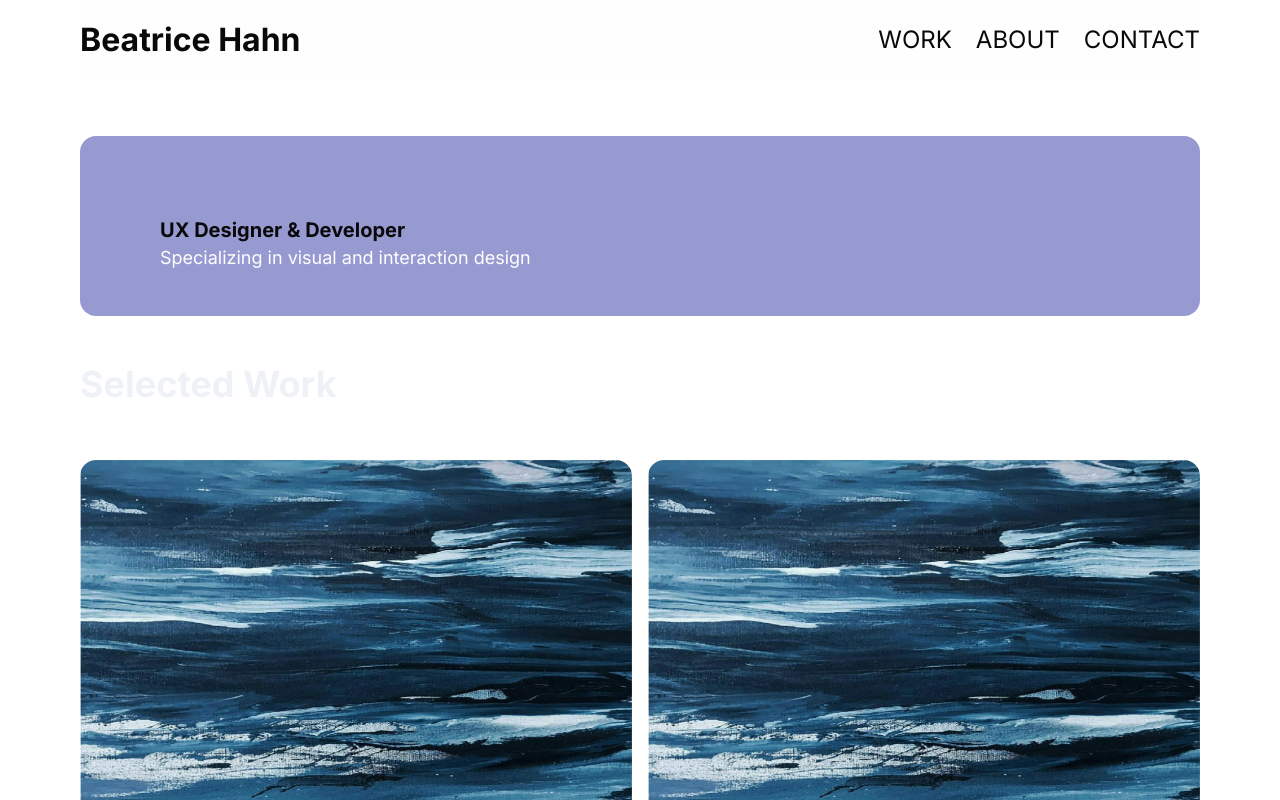
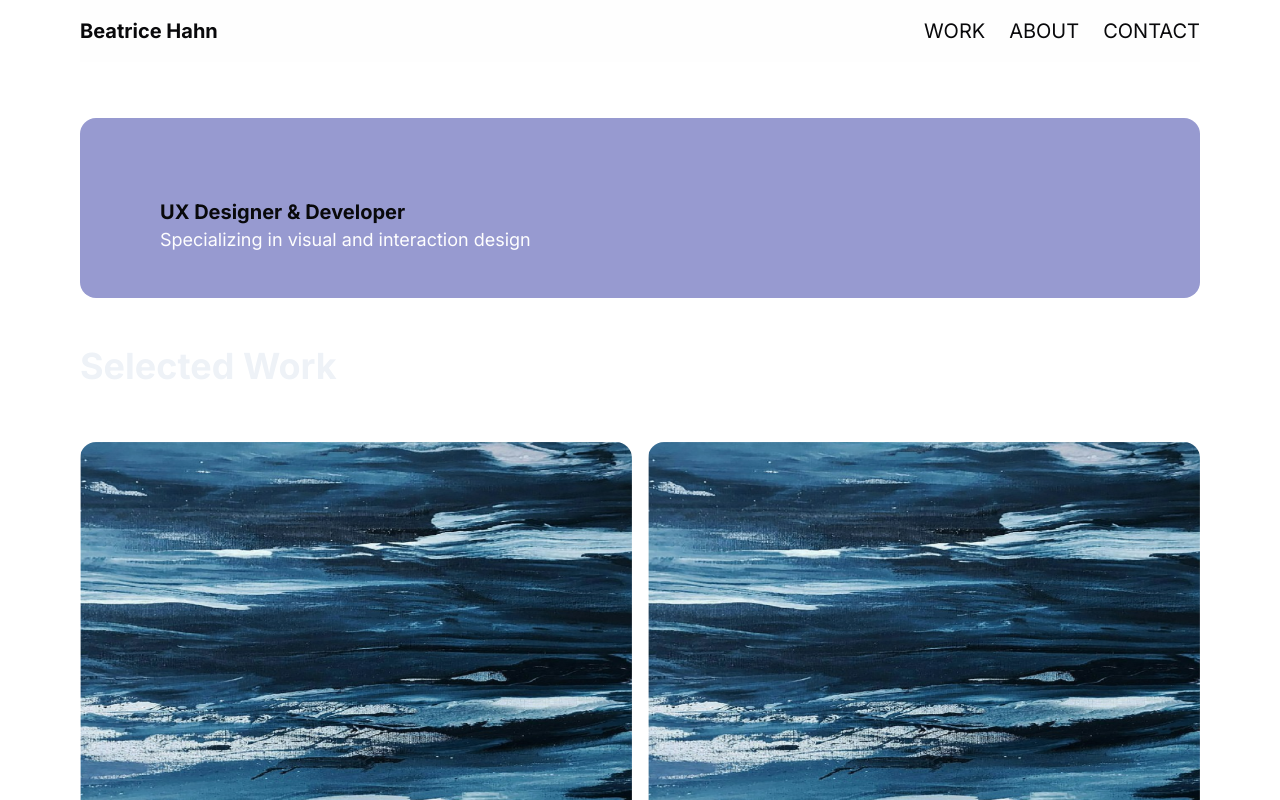
Before and after one commit to beatricehahn/nextjs-portfolio, a Next.js app: page / in a window 1280 px wide. Shown: the top 800 px of the page. Built offline with nearby package versions, Linux system fonts and the light colour scheme.

Commit message:
Update navbar

```diff
--- a/components/Navbar.tsx
+++ b/components/Navbar.tsx
@@ -29,9 +29,9 @@ export const Navbar = () => {
                 "fixed",
                 "z-10",
                 "inset-0",
-                "height-full",
+                "h-full",
                 "bg-white",
-                "top-10",
+                "top-20",
                 "p-20",
                 "left-0",
                 "flex-col",
@@ -49,20 +49,20 @@ export const Navbar = () => {
     }
 
     return (
-        <nav className="bg-white sticky z-20 top-0 py-4 mb-4 mx-[16px] md:mx-20 height-[32px] md:height-[64px] lg:height-[88px]">
-            <div className="flex justify-between items-center">
-                <a href="/" className="text-[16px] md:text-[20px] lg:text-[32px] font-bold">Beatrice Hahn</a>
+        <nav className="bg-white top-0 z-20 py-4 mb-4 mx-[16px] md:mx-20 height-[24px] md:height-[32px] lg:height-[64px]">
+            <div className="flex justify-between items-center w-full">
+                <a href="/" className="text-[16px] md:text-[16px] lg:text-[20px] font-bold">Beatrice Hahn</a>
                 <button onClick={toggleMenu} className='sm:hidden'>
                     {isOpen ? <CloseIcon /> : <HamburgerIcon />}
                 </button>
                 <div className='hidden sm:flex space-x-[24px]'>
-                    <Link href="/#works" className="block md:text-[18px] lg:text-[24px] font-semi-bold">
+                    <Link href="/#works" className="block md:text-[16px] lg:text-[20px] font-semi-bold">
                         WORK
                     </Link>
-                    <Link href='/about' className="block md:text-[18px] lg:text-[24px] font-semi-bold">
+                    <Link href='/about' className="block md:text-[16px] lg:text-[20px] font-semi-bold">
                         ABOUT
                     </Link>
-                    <Link href="/#contact" className="block md:text-[18px] lg:text-[24px] font-semi-bold">
+                    <Link href="/#contact" className="block md:text-[16px] lg:text-[20px] font-semi-bold">
                         CONTACT
                     </Link>
                 </div>
```
